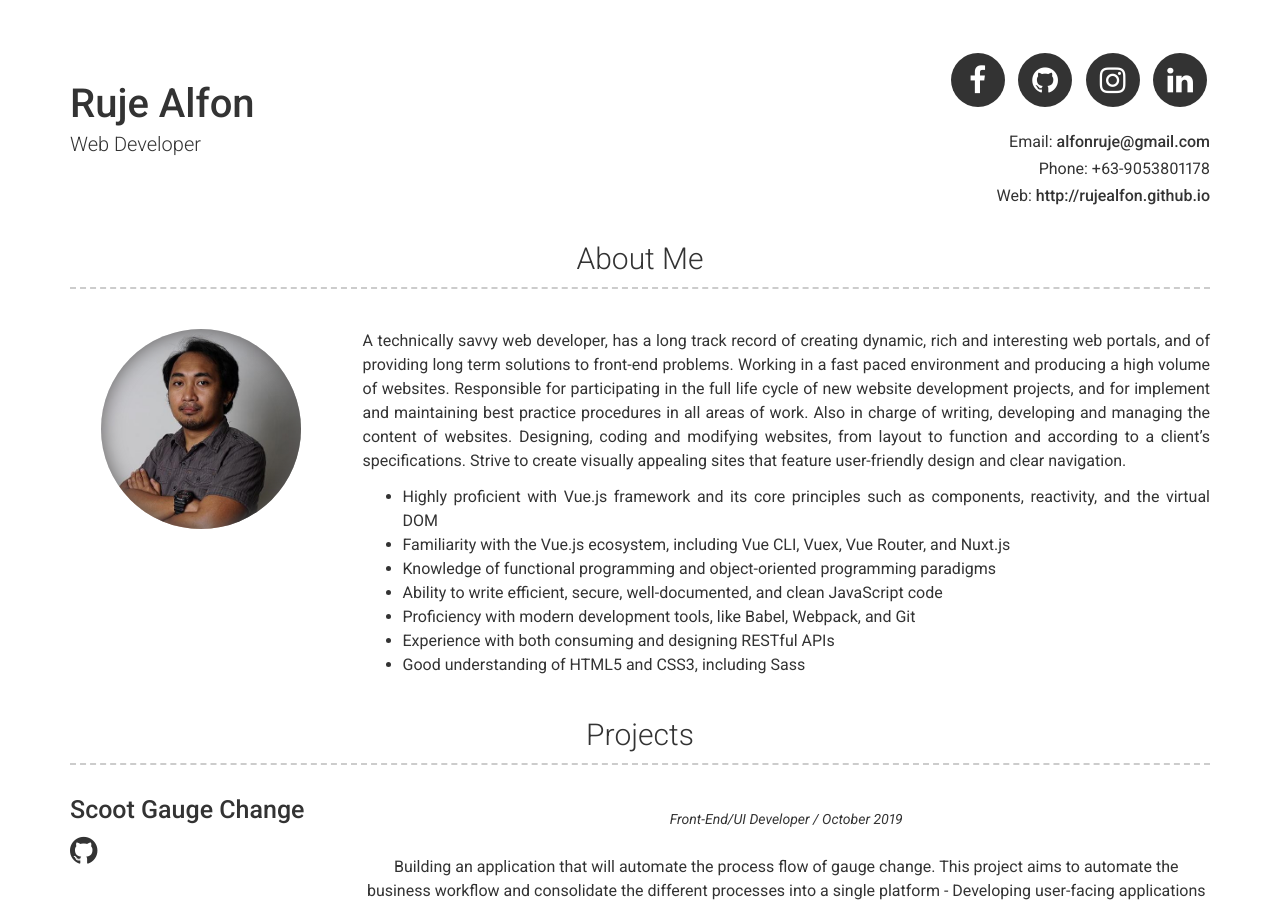
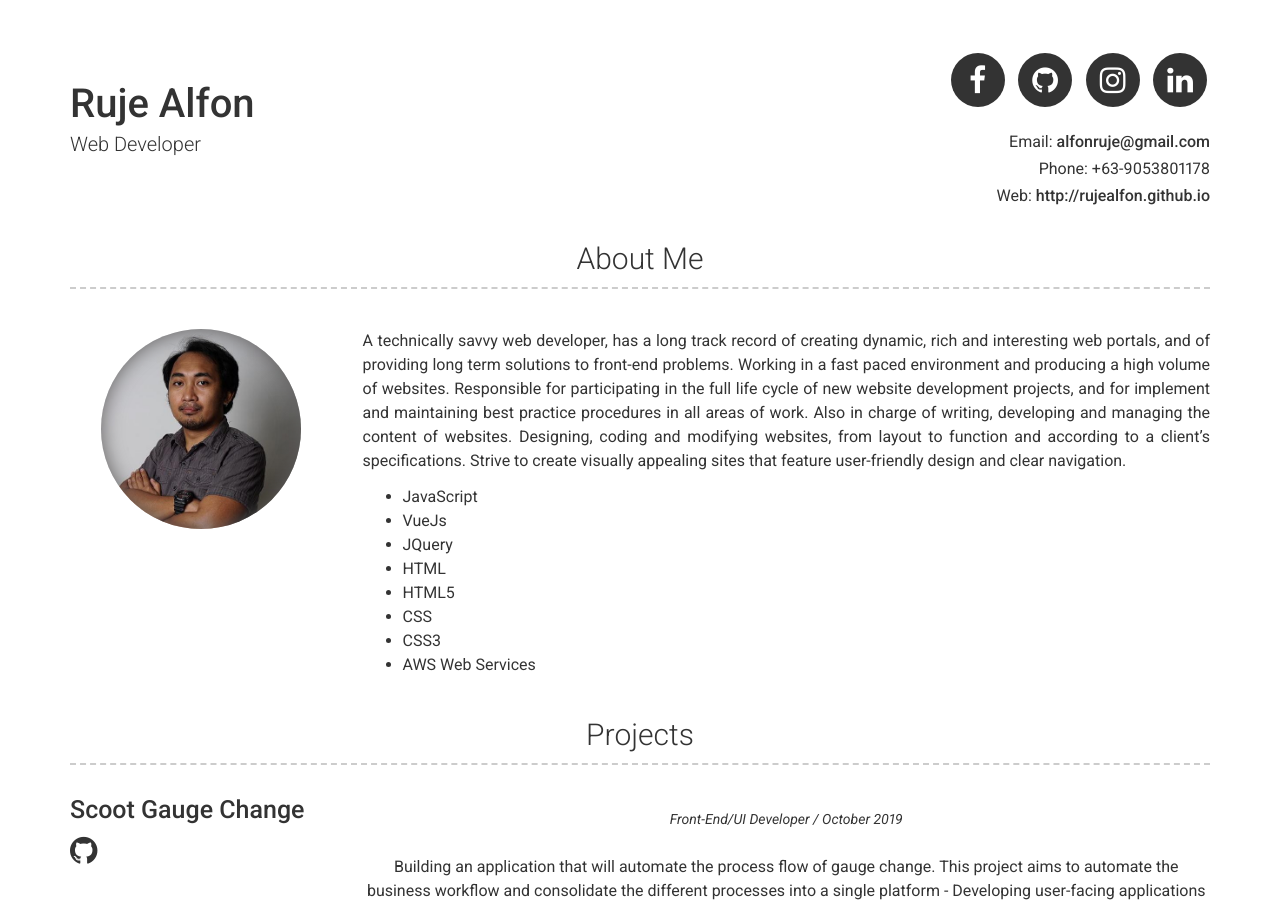
Before and after one commit to rujealfon/rujealfon.github.io, a Jekyll site: the page built from index.md, in a window 1280 px wide and 900 px high. Built offline with Jekyll 4.4.1, drawn with Linux system fonts in a browser that asks for light colours.

Commit message:
Update _config.yml

```diff
--- a/_config.yml
+++ b/_config.yml
@@ -21,13 +21,14 @@ about_profile_image: images/profile.jpeg
 about_content: | # this will include new lines to allow paragraphs
   A technically savvy web developer, has a long track record of creating dynamic, rich and interesting web portals, and of providing long term solutions to front-end problems. Working in a fast paced environment and producing a high volume of websites. Responsible for participating in the full life cycle of new website development projects, and for implement and maintaining best practice procedures in all areas of work. Also in charge of writing, developing and managing the content of websites. Designing, coding and modifying websites, from layout to function and according to a client's specifications. Strive to create visually appealing sites that feature user-friendly design and clear navigation.
 
-   - Highly proficient with Vue.js framework and its core principles such as components, reactivity, and the virtual DOM
-   - Familiarity with the Vue.js ecosystem, including Vue CLI, Vuex, Vue Router, and Nuxt.js
-   - Knowledge of functional programming and object-oriented programming paradigms
-   - Ability to write efficient, secure, well-documented, and clean JavaScript code
-   - Proficiency with modern development tools, like Babel, Webpack, and Git
-   - Experience with both consuming and designing RESTful APIs
-   - Good understanding of HTML5 and CSS3, including Sass
+   - JavaScript
+   - VueJs
+   - JQuery
+   - HTML
+   - HTML5
+   - CSS
+   - CSS3
+   - AWS Web Services
 
 # more_title: A Little More About Me #(Use this to override about more section title)
 more_content: | # this will include new lines to allow paragraphs
```
